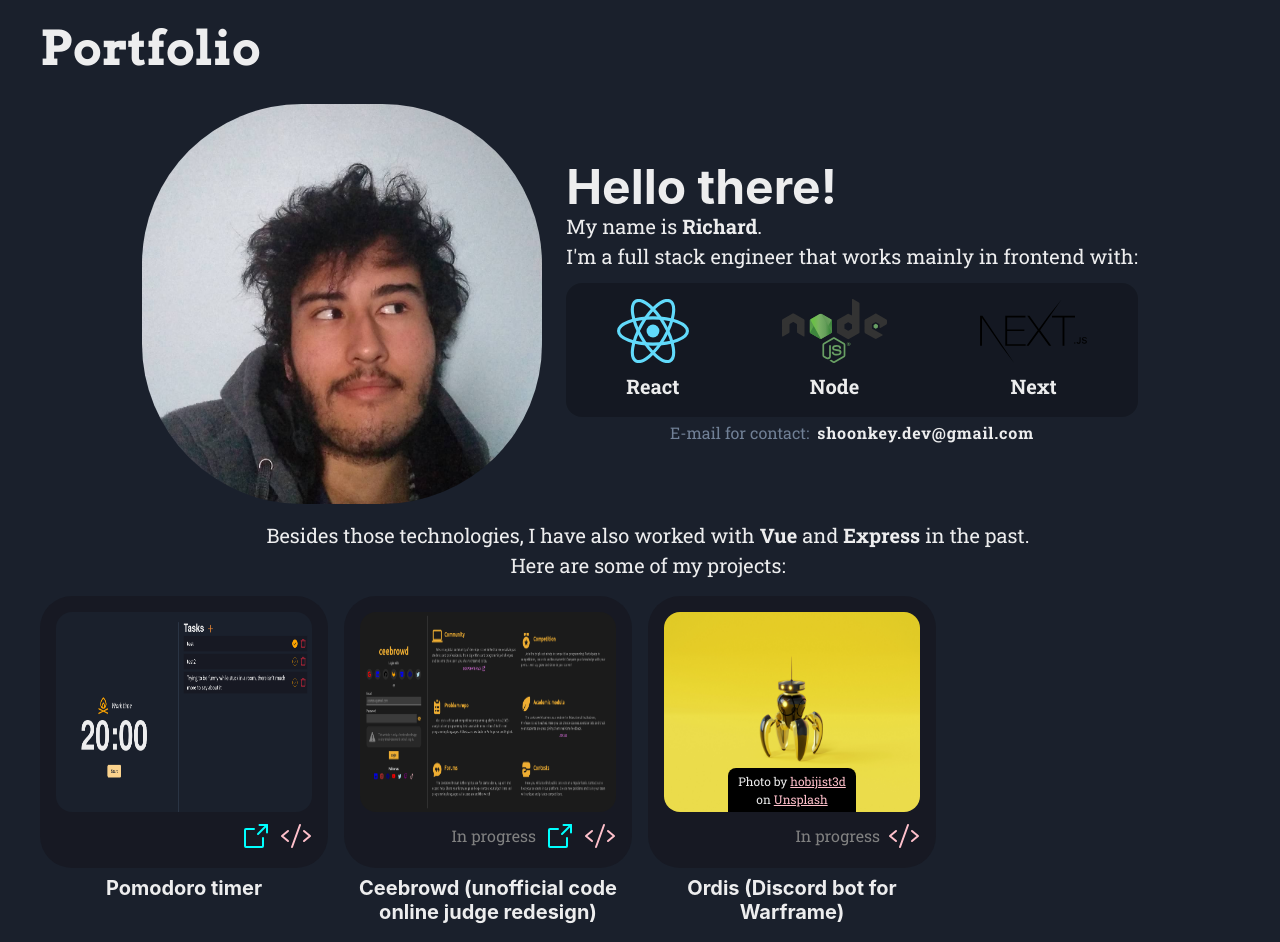
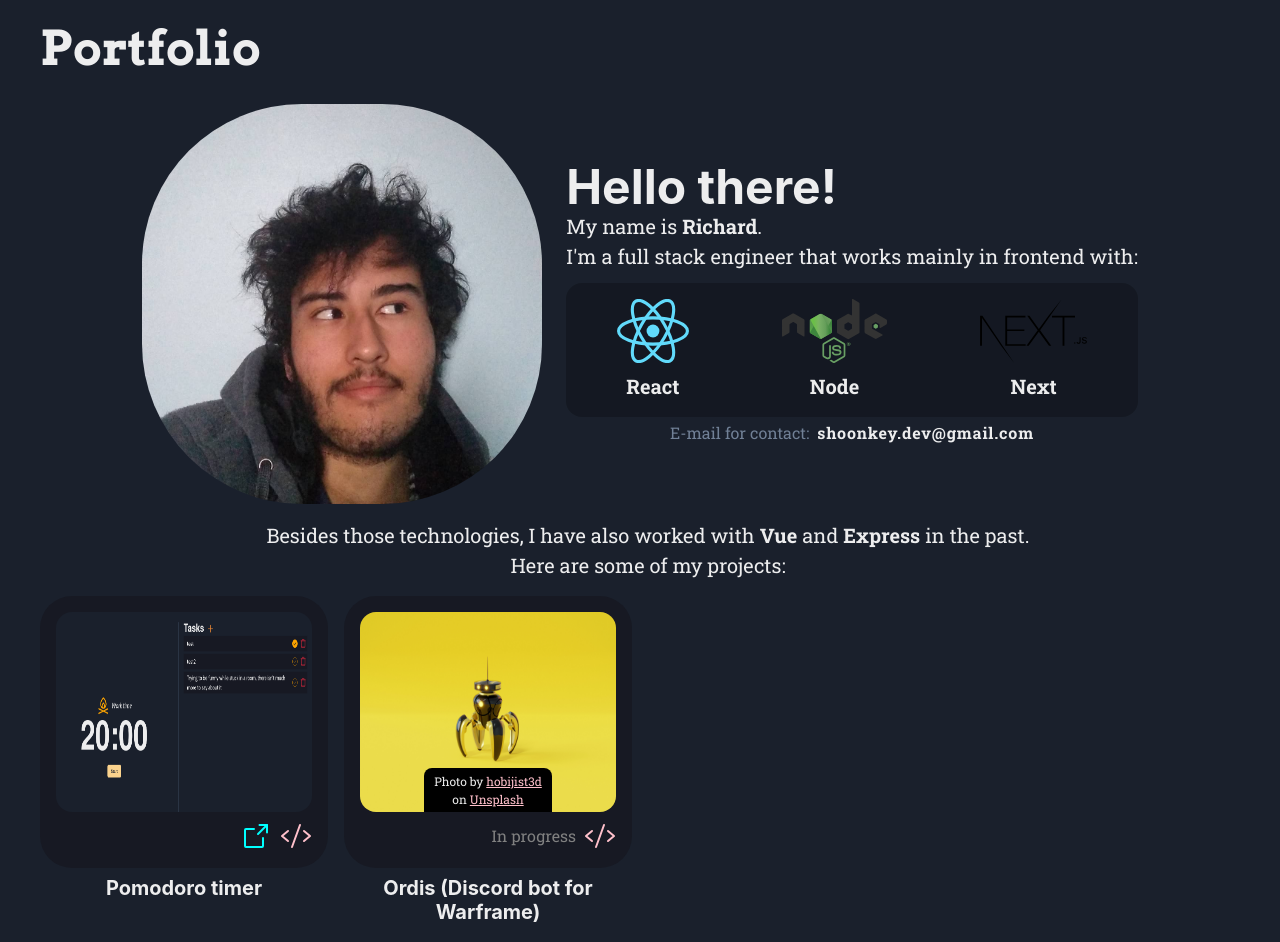
Before and after one commit to Shoonkey/portfolio-v1, a Next.js app: page / in a window 1280 px wide. Shown: the top 942 px of the page. Built offline with nearby package versions, Linux system fonts and the light colour scheme.

Commit message:
chore: removed project

```diff
--- a/src/pages/index.tsx
+++ b/src/pages/index.tsx
@@ -77,13 +77,6 @@ const Home: NextPage = () => {
             imageSource="/pomodoro-timer.png"
           />
           <Project
-            name="Ceebrowd (unofficial code online judge redesign)"
-            link="https://ceebrowd.shoonkey.com"
-            githubLink="https://github.com/Shoonkey/ceebrowd"
-            inProgress
-            imageSource="/ceebrowd.png"
-          />
-          <Project
             name="Ordis (Discord bot for Warframe)"
             githubLink="https://github.com/Shoonkey/ordis"
             inProgress
```
Also changed, not shown: public/ceebrowd.png (deleted).
